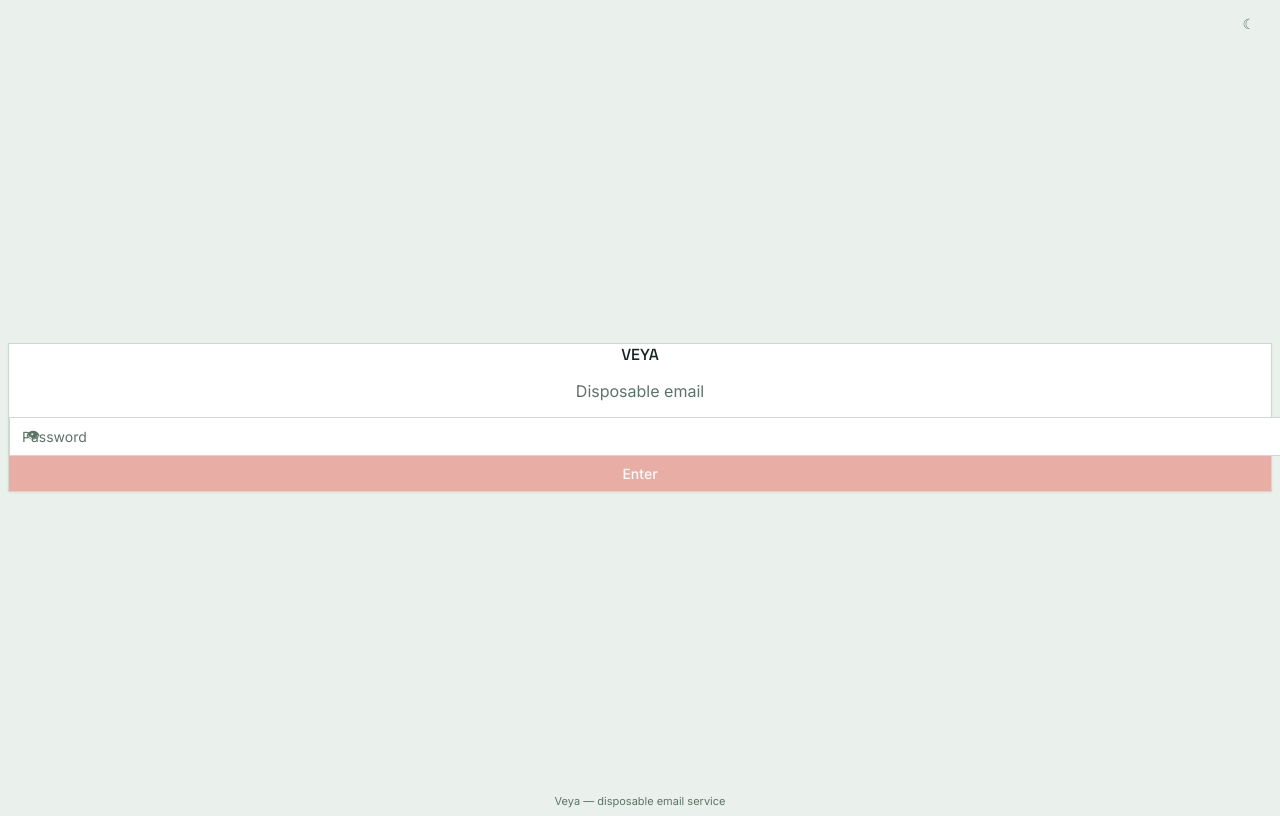
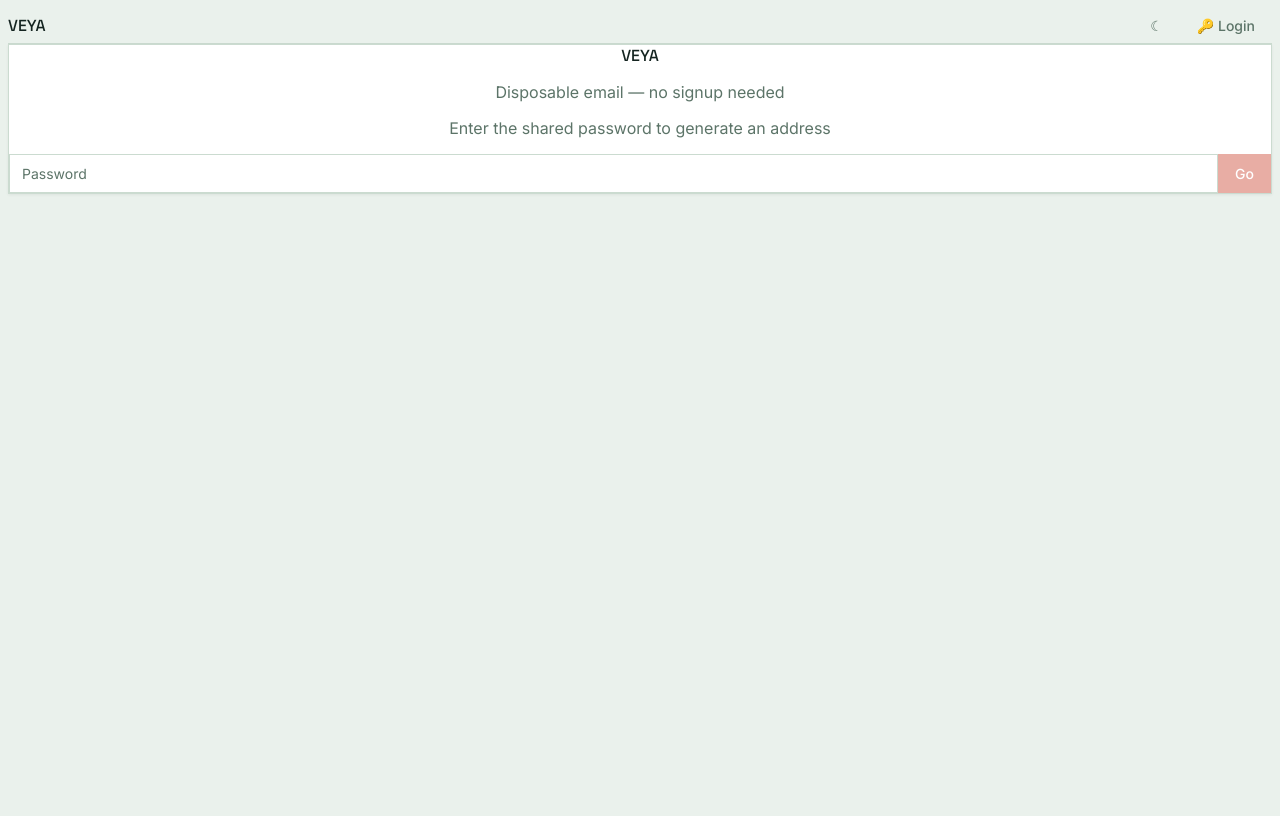
Before and after one commit to DanU-R/Veya-Mail, a Next.js app: page / in a window 1280 px wide. Built offline with nearby package versions, Linux system fonts and the light colour scheme; no server answers.

Commit message:
feat: Guest mode landing page — auto-generate email without login, small login button in corner

```diff
--- a/app/inbox/page.tsx
+++ b/app/inbox/page.tsx
@@ -1,116 +1,5 @@
-"use client";
+import { redirect } from "next/navigation";
 
-import { useState, useEffect } from "react";
-import { useRouter } from "next/navigation";
-import { createAddress, extendAddress, type Message } from "@/lib/api";
-import { generateRandomUsername } from "@/lib/utils";
-import { AddressCard } from "../components/AddressCard";
-import { MessageList } from "../components/MessageList";
-import { MessageViewer } from "../components/MessageViewer";
-import { QRCodeModal } from "../components/QRCodeModal";
-import { ThemeToggle } from "../components/ThemeToggle";
-
-export default function InboxPage() {
-  const router = useRouter();
-  const [token, setToken] = useState<string | null>(null);
-  const [addressId, setAddressId] = useState<string | null>(null);
-  const [address, setAddress] = useState("");
-  const [expiresAt, setExpiresAt] = useState(0);
-  const [selected, setSelected] = useState<Message | null>(null);
-  const [showQR, setShowQR] = useState(false);
-  const [loading, setLoading] = useState(true);
-
-  useEffect(() => {
-    const t = localStorage.getItem("tempmail_token");
-    if (!t) { router.push("/"); return; }
-    setToken(t);
-    generate(t);
-  }, [router]);
-
-  const generate = async (t: string) => {
-    try {
-      setLoading(true);
-      const d = await createAddress(t, generateRandomUsername(), 10);
-      setAddressId(d.id);
-      setAddress(d.address);
-      setExpiresAt(d.expires_at);
-    } catch (e) {
-      console.error(e);
-    } finally {
-      setLoading(false);
-    }
-  };
-
-  const handleExtend = async () => {
-    if (!token || !addressId) return;
-    try {
-      const d = await extendAddress(token, addressId, 10);
-      setExpiresAt(d.expires_at);
-    } catch (e) {
-      console.error(e);
-    }
-  };
-
-  const handleLogout = () => {
-    localStorage.removeItem("tempmail_token");
-    router.push("/");
-  };
-
-  if (!token || loading) {
-    return (
-      <div className="min-h-screen flex items-center justify-center bg-[var(--color-bg)]">
-        <p className="text-sm text-[var(--color-text-muted)]">Loading…</p>
-      </div>
-    );
-  }
-
-  return (
-    <div className="min-h-screen flex flex-col bg-[var(--color-bg)]">
-      {/* Header */}
-      <header className="flex items-center justify-between p-4 border-b border-[var(--color-border)]">
-        <span className="font-display text-sm tracking-widest uppercase">Veya</span>
-        <div className="flex items-center gap-2">
-          <button
-            onClick={() => setShowQR(true)}
-            className="btn btn-ghost text-xs"
-          >
-            ◈ QR
-          </button>
-          <ThemeToggle />
-          <button onClick={handleLogout} className="btn btn-ghost text-xs">
-            ✕ Exit
-          </button>
-        </div>
-      </header>
-
-      {/* Main */}
-      <main className="flex-1 p-4 space-y-4 max-w-2xl w-full mx-auto">
-        <AddressCard
-          address={address}
-          addressId={addressId || ""}
-          expiresAt={expiresAt}
-          onGenerateNew={() => token && generate(token)}
-          onExtend={handleExtend}
-        />
-
-        {selected ? (
-          <MessageViewer
-            token={token}
-            messageId={selected.id}
-            onBack={() => setSelected(null)}
-            onDelete={() => setSelected(null)}
-          />
-        ) : (
-          <MessageList
-            token={token}
-            addressId={addressId || ""}
-            onSelectMessage={setSelected}
-            onRefresh={() => {}}
-          />
-        )}
-      </main>
-
-      <QRCodeModal isOpen={showQR} onClose={() => setShowQR(false)} email={address} />
-    </div>
-  );
+export default function InboxRedirect() {
+  redirect("/");
 }
--- a/app/page.tsx
+++ b/app/page.tsx
@@ -1,89 +1,212 @@
 "use client";
 
-import { useState } from "react";
-import { useRouter } from "next/navigation";
-import { login } from "@/lib/api";
+import { useState, useEffect } from "react";
+import { createAddress, extendAddress, login, type Message } from "@/lib/api";
+import { generateRandomUsername } from "@/lib/utils";
+import { AddressCard } from "./components/AddressCard";
+import { MessageList } from "./components/MessageList";
+import { MessageViewer } from "./components/MessageViewer";
+import { QRCodeModal } from "./components/QRCodeModal";
 import { ThemeToggle } from "./components/ThemeToggle";
 
-export default function LoginPage() {
-  const router = useRouter();
+export default function HomePage() {
+  const [token, setToken] = useState<string | null>(null);
+  const [addressId, setAddressId] = useState<string | null>(null);
+  const [address, setAddress] = useState("");
+  const [expiresAt, setExpiresAt] = useState(0);
+  const [selected, setSelected] = useState<Message | null>(null);
+  const [showQR, setShowQR] = useState(false);
+  const [loading, setLoading] = useState(true);
+  const [showLogin, setShowLogin] = useState(false);
   const [password, setPassword] = useState("");
-  const [showPw, setShowPw] = useState(false);
-  const [error, setError] = useState("");
-  const [loading, setLoading] = useState(false);
+  const [loginError, setLoginError] = useState("");
+  const [loginLoading, setLoginLoading] = useState(false);
 
-  const handleSubmit = async (e: React.FormEvent) => {
-    e.preventDefault();
-    setError("");
-    setLoading(true);
+  // On mount: check for saved token
+  useEffect(() => {
+    const saved = localStorage.getItem("tempmail_token");
+    if (saved) {
+      setToken(saved);
+      generate(saved);
+    } else {
+      setLoading(false);
+    }
+  }, []);
+
+  const generate = async (t: string) => {
     try {
-      const { token } = await login(password);
-      localStorage.setItem("tempmail_token", token);
-      router.push("/inbox");
-    } catch (err) {
-      setError(err instanceof Error ? err.message : "Invalid password");
+      setLoading(true);
+      const d = await createAddress(t, generateRandomUsername(), 10);
+      setAddressId(d.id);
+      setAddress(d.address);
+      setExpiresAt(d.expires_at);
+    } catch (e) {
+      console.error("Generate failed, token may be expired", e);
+      // Token expired → show login prompt
+      localStorage.removeItem("tempmail_token");
+      setToken(null);
     } finally {
       setLoading(false);
     }
   };
 
+  const handleExtend = async () => {
+    if (!token || !addressId) return;
+    try {
+      const d = await extendAddress(token, addressId, 10);
+      setExpiresAt(d.expires_at);
+    } catch (e) {
+      console.error(e);
+    }
+  };
+
+  const handleLogin = async (e: React.FormEvent) => {
+    e.preventDefault();
+    setLoginError("");
+    setLoginLoading(true);
+    try {
+      const res = await login(password);
+      localStorage.setItem("tempmail_token", res.token);
+      setToken(res.token);
+      setShowLogin(false);
+      setPassword("");
+      generate(res.token);
+    } catch (err) {
+      setLoginError(err instanceof Error ? err.message : "Wrong password");
+    } finally {
+      setLoginLoading(false);
+    }
+  };
+
+  const handleLogout = () => {
+    localStorage.removeItem("tempmail_token");
+    setToken(null);
+    setAddressId(null);
+    setAddress("");
+  };
+
   return (
     <div className="min-h-screen flex flex-col bg-[var(--color-bg)]">
-      <header className="flex justify-end p-4">
-        <ThemeToggle />
+      {/* Header */}
+      <header className="flex items-center justify-between p-4 border-b border-[var(--color-border)]">
+        <span className="font-display text-sm tracking-widest uppercase">Veya</span>
+        <div className="flex items-center gap-2">
+          {addressId && (
+            <button onClick={() => setShowQR(true)} className="btn btn-ghost text-xs">◈ QR</button>
+          )}
+          <ThemeToggle />
+          {token ? (
+            <button onClick={handleLogout} className="btn btn-ghost text-xs">✕ Logout</button>
+          ) : (
+            <button onClick={() => setShowLogin(!showLogin)} className="btn btn-ghost text-xs">
+              🔑 Login
+            </button>
+          )}
+        </div>
       </header>
 
-      <main className="flex-1 flex items-center justify-center p-4">
-        <div className="w-full max-w-sm">
-          <div className="card p-8 animate-stamp-in">
-            <div className="text-center mb-6">
-              <span className="font-display text-2xl tracking-widest uppercase block">
-                Veya
-              </span>
-              <p className="text-xs text-[var(--color-text-muted)] mt-2">
-                Disposable email
-              </p>
-            </div>
+      {/* Login dropdown (kecil, di pojok) */}
+      {showLogin && !token && (
+        <div className="absolute top-16 right-4 z-50 card p-4 w-64 shadow-lg">
+          <form onSubmit={handleLogin} className="space-y-3">
+            <p className="text-xs text-[var(--color-text-muted)]">
+              Login to save your addresses
+            </p>
+            <input
+              type="password"
+              value={password}
+              onChange={(e) => setPassword(e.target.value)}
+              placeholder="Password"
+              className="input text-sm"
+              autoFocus
+            />
+            {loginError && (
+              <p className="text-xs text-[var(--color-accent)]">{loginError}</p>
+            )}
+            <button
+              type="submit"
+              disabled={loginLoading || !password}
+              className="btn btn-primary w-full text-xs"
+            >
+              {loginLoading ? "…" : "Enter"}
+            </button>
+          </form>
+        </div>
+      )}
 
-            <form onSubmit={handleSubmit} className="space-y-4">
-              <div className="relative">
+      {/* Main */}
+      <main className="flex-1 p-4 space-y-4 max-w-2xl w-full mx-auto">
+        {loading && !addressId && (
+          <div className="text-center py-12 text-sm text-[var(--color-text-muted)]">Loading…</div>
+        )}
+
+        {!token && !loading && (
+          <div className="card p-12 text-center animate-stamp-in">
+            <span className="font-display text-xl tracking-widest uppercase block mb-2">Veya</span>
+            <p className="text-sm text-[var(--color-text-muted)] mb-6">
+              Disposable email — no signup needed
+            </p>
+            <p className="text-xs text-[var(--color-text-muted)] mb-6">
+              Enter the shared password to generate an address
+            </p>
+            <form onSubmit={(e) => { e.preventDefault(); setShowLogin(true); }} className="max-w-xs mx-auto">
+              <div className="flex gap-2">
                 <input
-                  type={showPw ? "text" : "password"}
+                  type="password"
                   value={password}
                   onChange={(e) => setPassword(e.target.value)}
                   placeholder="Password"
-                  className="input"
-                  required
-                  disabled={loading}
+                  className="input text-sm flex-1"
                 />
                 <button
-                  type="button"
-                  onClick={() => setShowPw(!showPw)}
-                  className="absolute right-2 top-1/2 -translate-y-1/2 btn btn-ghost text-sm px-2 py-1"
+                  type="submit"
+                  disabled={!password}
+                  onClick={(e) => {
+                    e.preventDefault();
+                    handleLogin(e as any);
+                  }}
+                  className="btn btn-primary text-xs"
                 >
-                  {showPw ? "🙈" : "👁"}
+                  Go
                 </button>
               </div>
-
-              {error && (
-                <p className="text-xs text-[var(--color-accent)]">{error}</p>
+              {loginError && (
+                <p className="text-xs text-[var(--color-accent)] mt-2">{loginError}</p>
               )}
-
-              <button
-                type="submit"
-                disabled={loading || !password}
-                className="btn btn-primary w-full"
-              >
-                {loading ? "…" : "Enter"}
-              </button>
             </form>
           </div>
-        </div>
+        )}
+
+        {token && addressId && (
+          <>
+            <AddressCard
+              address={address}
+              addressId={addressId}
+              expiresAt={expiresAt}
+              onGenerateNew={() => generate(token)}
+              onExtend={handleExtend}
+            />
+
+            {selected ? (
+              <MessageViewer
+                token={token}
+                messageId={selected.id}
+                onBack={() => setSelected(null)}
+                onDelete={() => setSelected(null)}
+              />
+            ) : (
+              <MessageList
+                token={token}
+                addressId={addressId}
+                onSelectMessage={setSelected}
+                onRefresh={() => {}}
+              />
+            )}
+          </>
+        )}
       </main>
 
-      <footer className="text-center p-4 text-[11px] text-[var(--color-text-muted)]">
-        Veya — disposable email service
-      </footer>
+      <QRCodeModal isOpen={showQR} onClose={() => setShowQR(false)} email={address} />
     </div>
   );
 }
```
Also changed, not shown: 1 other file (tests, documents, lock files or other folders).
